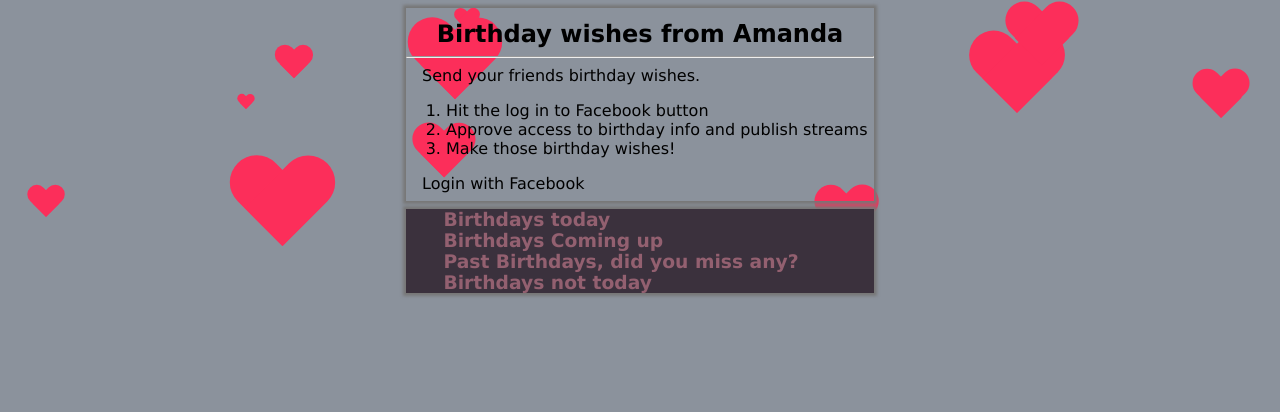
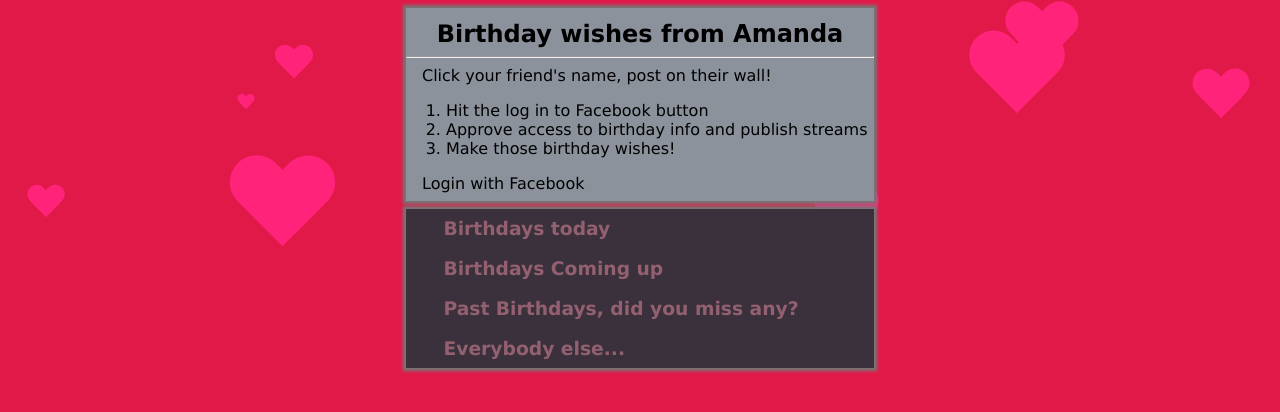
Before and after one commit to drewwells/fbday, a plain HTML site: page index.html in a window 1280 px wide. Drawn offline with nearby package versions, Linux system fonts and the light colour scheme; a web font is replaced by a local one.

Commit message:
Color tweaks

```diff
--- a/index.html
+++ b/index.html
@@ -12,7 +12,7 @@
       <h2>Birthday wishes from <span class="cursive">Amanda</span></h2>
       <hr />
       <p class="description">
-        Send your friends birthday wishes.
+        Click your friend's name, post on their wall!
       </p>
       <div class="instructions">
         <ol>
@@ -36,7 +36,7 @@
         <h3>Past Birthdays, did you miss any?</h3>
       </article>
       <article class="remaining">
-        <h3>Birthdays not today</h3>
+        <h3>Everybody else...</h3>
       </article>
       <div class="overlay hide"></div>
       <div class="modal hide">
--- a/style.css
+++ b/style.css
@@ -17,13 +17,18 @@ magenta: #ff2479;
 /* Colors */
 /* Background */
 body {
-    background-color: #8b929c
+    background: #E11949;
+}
+.heart::before, .heart::after {
+    background: #ff2479;
 }
 .page {
+    background: #8b929c;
+    position: relative;
     z-index: 1;
     box-shadow: 0 0 3px 3px #777;
-    margin-top: 6px;
-    position: relative;
+    width: 468px;
+    margin: 0 auto;
 }
 /* Headers */
 article h3 {
@@ -44,11 +49,6 @@ article li:hover a {
     font-family: 'Ruge Boogie', cursive;
 }
 
-.page {
-    width: 468px;
-    margin: 0 auto;
-
-}
 
 /* Layout */
 h2 {
@@ -57,7 +57,7 @@ h2 {
 }
 
 article h3 {
-    padding-left: 2em;
+    padding: .5em 2em .5em;
     margin: 0;
 }
 
@@ -93,8 +93,6 @@ article li > a {
 
     position: absolute;
     content: '';
-
-    background: #fc2e5a;
     left: 1.2em;
     top: 0;
     width: 1.2em;
```
